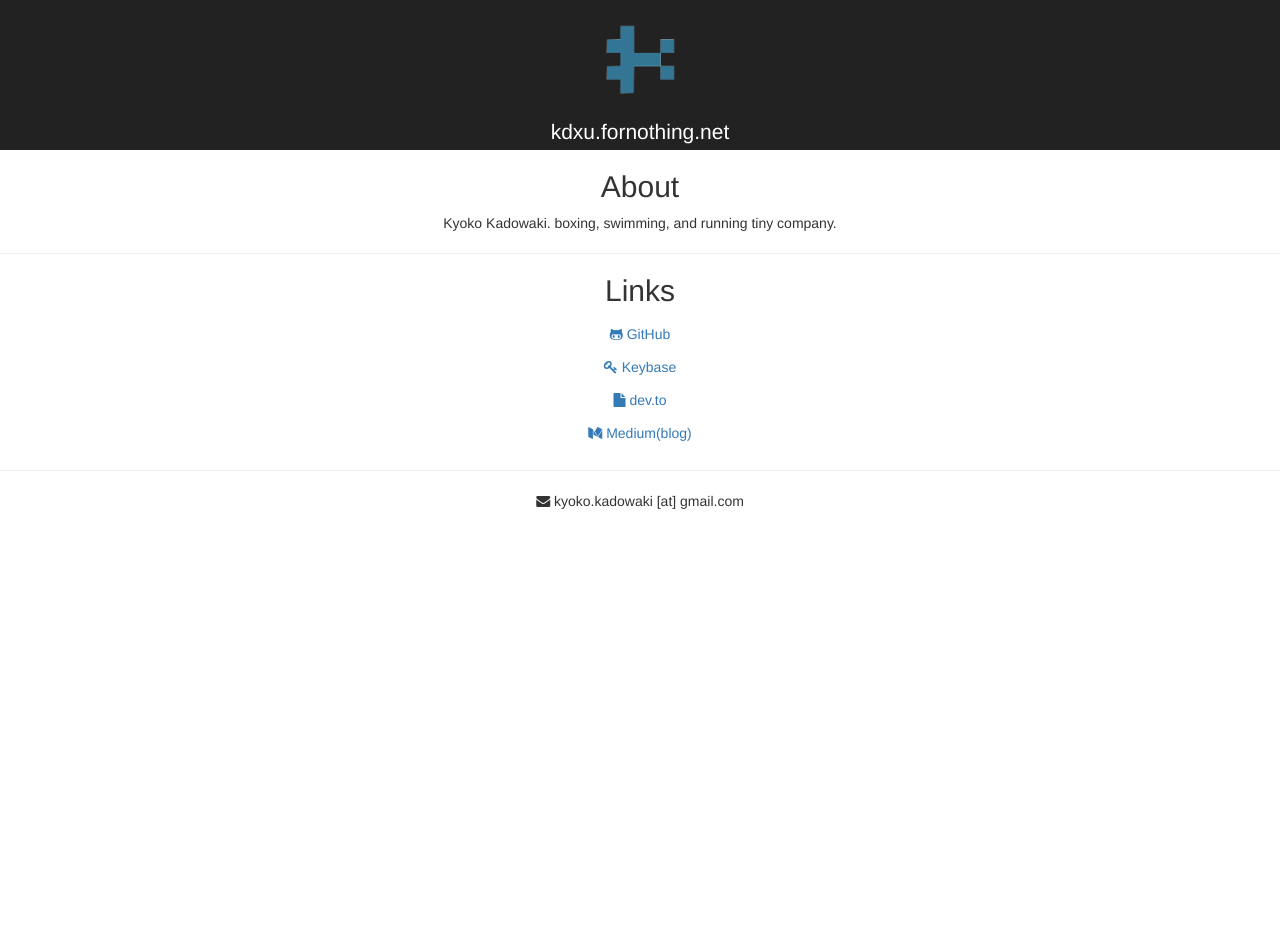
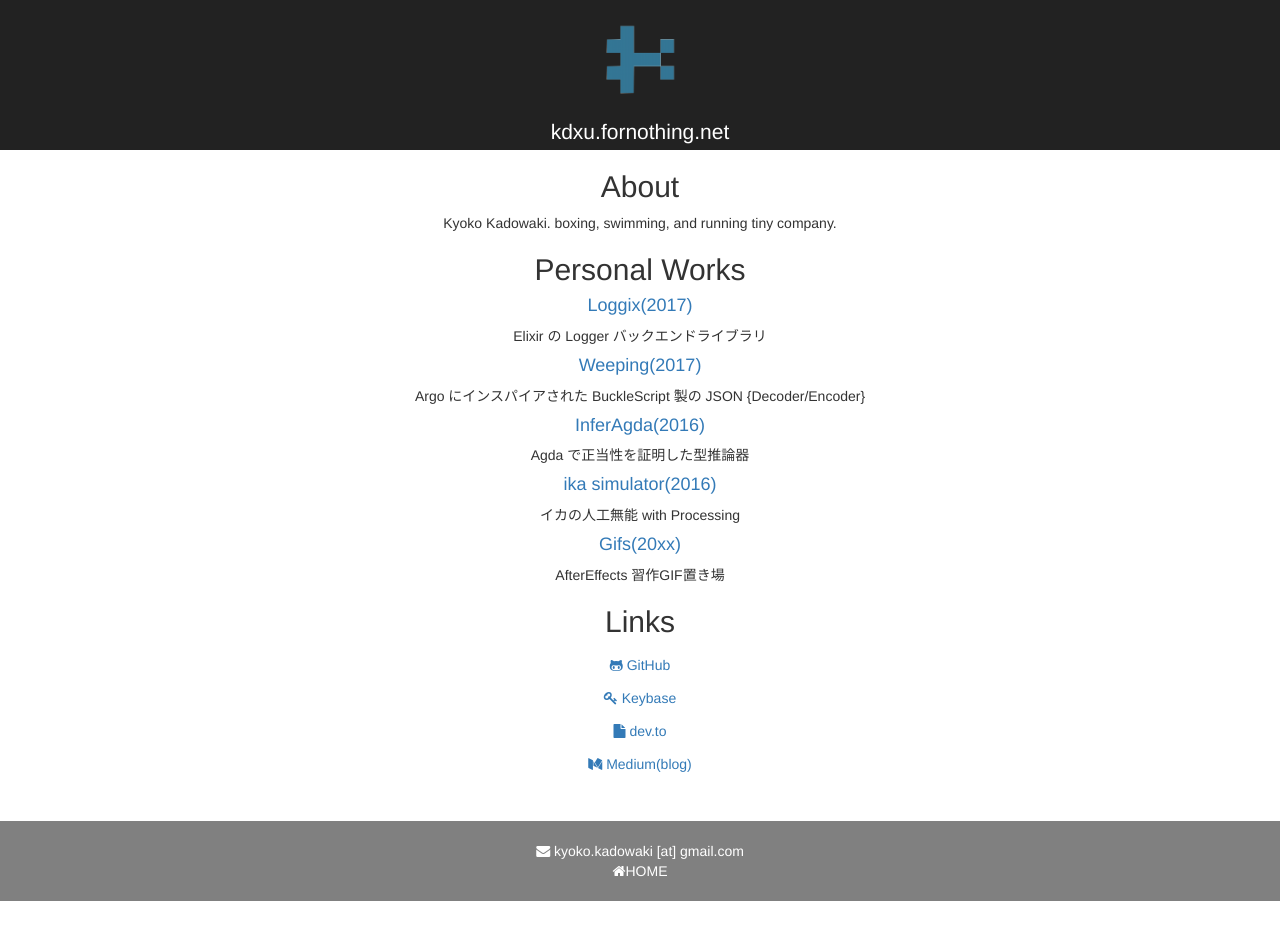
Before and after one commit to kdxu/fornothing.net, a React (Create React App) app: page /#/ in a window 1280 px wide. Shown: the top 940 px of the page. Before the commit the page ends 800 px from the top, so only its background shows below. Built offline with nearby package versions, Linux system fonts and the light colour scheme.

Commit message:
Add Footer

```diff
--- a/src/App.js
+++ b/src/App.js
@@ -1,13 +1,14 @@
 import React from "react";
-import { HashRouter, Route, Switch } from "react-router-dom";
+import { HashRouter, Route, Switch, Link } from "react-router-dom";
 import About from "./components/About.js";
 import Header from "./components/Header.js";
 import Links from "./components/Links.js";
 import Images from "./components/Images.js";
+import Works from "./components/Works.js";
 import Footer from "./components/Footer.js";
 import "./css/App.css";
 
-const App = () =>
+const App = (props) =>
   (
     <div className="App">
     <Header />
@@ -15,6 +16,7 @@ const App = () =>
     <Switch>
     <Route exact path="/" component={Home} />
     <Route path="/gifs" component={Gifs} />
+    <Route path="/works" component={Works} />
     </Switch>
     </HashRouter>
     <Footer />
@@ -25,6 +27,7 @@ const App = () =>
 const Home = () => (
   <div>
     <About />
+    <Works />
     <Links />
   </div>
 );
--- a/src/components/Footer.js
+++ b/src/components/Footer.js
@@ -1,3 +1,10 @@
 import React from 'react';
 
-export default () => <footer><i class="fa fa-envelope" aria-hidden="true"></i> {' '}kyoko.kadowaki [at] gmail.com</footer>;
+export default () => (
+  <footer className="App-footer footer hidden-print">
+    <ul class="fa-ul">
+      <li><i className="fa fa-envelope" aria-hidden="true" /> kyoko.kadowaki [at] gmail.com</li>
+      <li><a href="/"><i className="fa fa-home" aria-hidden="true"/>HOME</a></li>
+    </ul>
+  </footer>
+);
--- a/src/components/Links.js
+++ b/src/components/Links.js
@@ -6,22 +6,22 @@ const links = [
   {
     url: 'https://github.com/kdxu',
     title: 'GitHub',
-    icon: 'fa fa-github-alt'
+    icon: 'fa fa-github-alt',
   },
   {
     url: 'https://keybase.io/kdxu',
     title: 'Keybase',
-    icon: 'fa fa-key'
+    icon: 'fa fa-key',
   },
   {
     url: 'https://dev.to/kdxu',
     title: 'dev.to',
-    icon: 'fa fa-file'
+    icon: 'fa fa-file',
   },
   {
     url: 'https://medium.com/@kdxu',
     title: 'Medium(blog)',
-    icon: "fa fa-medium"
+    icon: 'fa fa-medium',
   },
 ];
 
@@ -32,11 +32,9 @@ export default () => (
       <ButtonGroup vertical>
         {links.map(link => (
           <Button bsStyle="link" href={link.url}>
-          <div line-height="1.5em">
-            <i class={link.icon} aria-hidden="true"></i>
-            {' '}
-            <span>{link.title}</span>
-          </div>
+            <div line-height="1.5em">
+              <i className={link.icon} aria-hidden="true" /> <span>{link.title}</span>
+            </div>
           </Button>
         ))}
       </ButtonGroup>
--- /dev/null
+++ b/src/components/Works.js
@@ -0,0 +1,46 @@
+import React from 'react';
+import Section from './common/Section.js';
+import { ButtonGroup, Button } from 'react-bootstrap';
+
+const works = [
+  {
+    url: 'https://github.com/kdxu/loggix',
+    title: 'Loggix(2017)',
+    description: 'Elixir の Logger バックエンドライブラリ',
+  },
+  {
+    url: 'https://github.com/ggthq/weeping',
+    title: 'Weeping(2017)',
+    description: 'Argo にインスパイアされた BuckleScript 製の JSON {Decoder/Encoder}',
+  },
+  {
+    url: 'https://github.com/kdxu/InferAgda',
+    title: 'InferAgda(2016)',
+    description: 'Agda で正当性を証明した型推論器'
+  },
+  {
+    url: 'https://etahapi.github.io/ika/',
+    title: 'ika simulator(2016)',
+    description: 'イカの人工無能 with Processing',
+  },
+  {
+    url: 'https://kdxu.fornothing.net/#/gifs',
+    title: 'Gifs(20xx)',
+    description: 'AfterEffects 習作GIF置き場',
+  }
+];
+
+export default () => (
+  <Section
+    title="Personal Works"
+    children={
+        works.map(work => (
+          <div line-height="1.0em">
+              <h4><a href={work.url}>{work.title}</a></h4>
+              <p> {work.description} </p>
+          </div>
+        )
+        )
+    }
+  />
+);
--- a/src/components/common/Section.js
+++ b/src/components/common/Section.js
@@ -4,8 +4,7 @@ export default ({ title, children }) => (
   <div>
   <section>
   <h2>{title}</h2>
-  {children}
+    <p>{children}</p>
   </section>
-  <hr/>
   </div>
 );
--- a/src/css/App.css
+++ b/src/css/App.css
@@ -44,3 +44,22 @@
   max-width: 100%;
   width: 100%;
 }
+
+.App-footer {
+  margin-top: 40px;
+  margin-bottom: 60px;
+  background-color: gray;
+  padding: 20px;
+  color: white;
+  text-align: center;
+}
+
+.App-footer ul {
+  margin: 0;
+  padding: 0;
+}
+
+.App-footer li > a {
+  color: white;
+  border-bottom: dotted 1px gray;
+}
```
